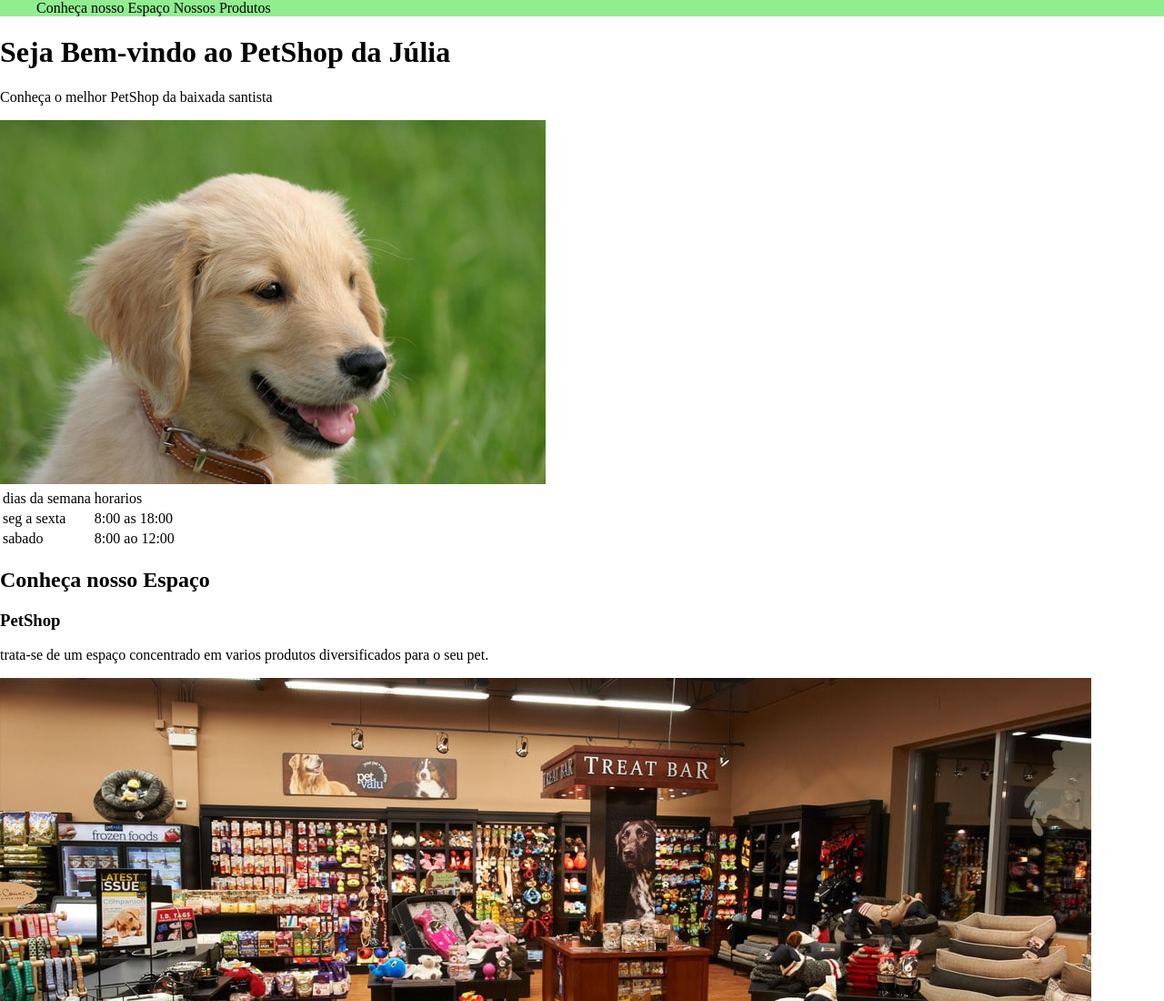
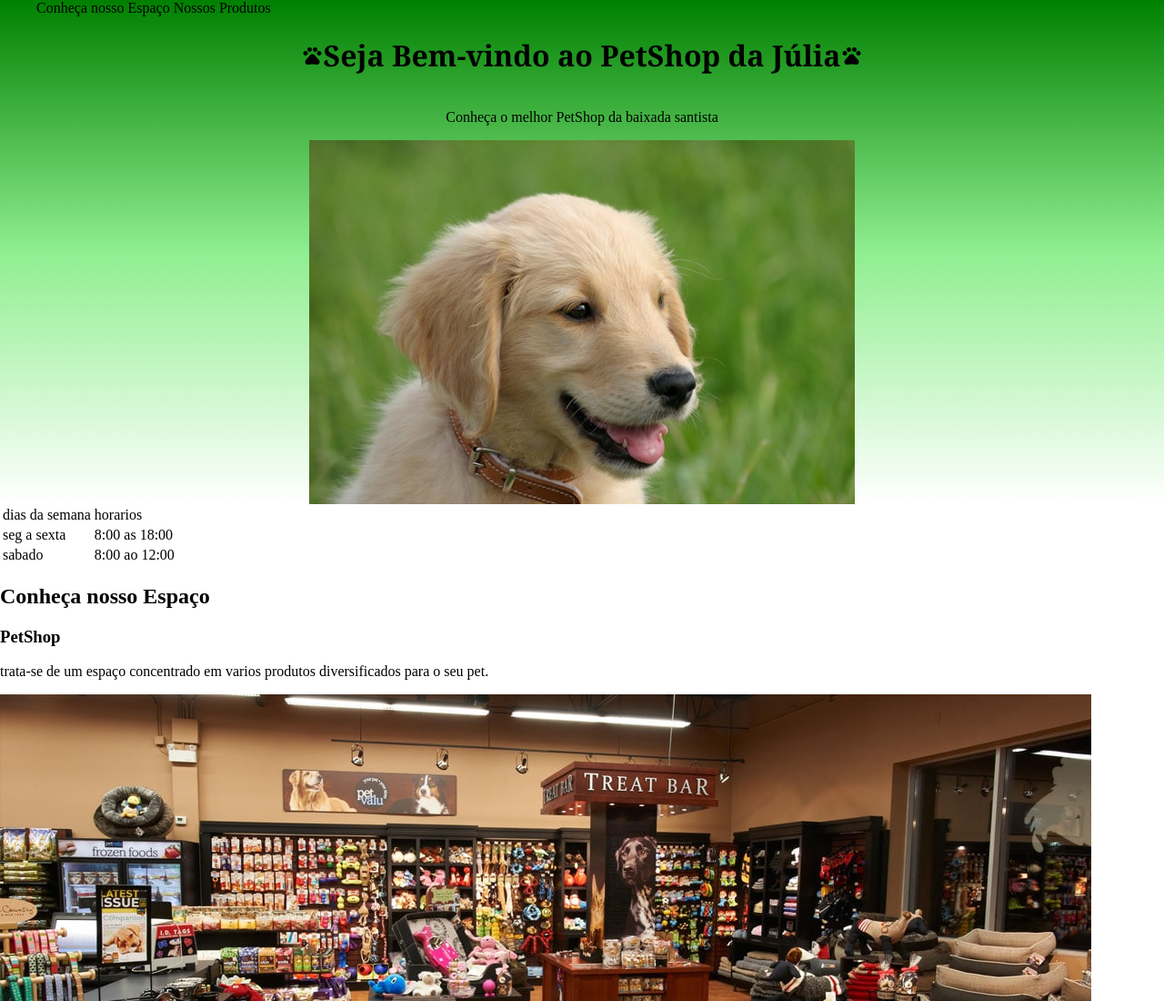
Before and after one commit to JuliaBPereira/petshop, a plain HTML site: page index.html in a window 1280 px wide. Shown: the top 1100 px of the page at 91% size. Drawn offline with Linux system fonts and the light colour scheme.

Commit message:
Add files via upload

```diff
--- a/index.html
+++ b/index.html
@@ -5,6 +5,7 @@
     <meta charset="UTF-8">
     <link rel="stylesheet" href="style.css">
     <title>PetShop</title>
+    <link href="https://fonts.googleapis.com/icon?family=Material+Icons" rel="stylesheet">
 </head>
 
 <body>
@@ -15,7 +16,11 @@
                 <li class="li-cabecalho"><a class="a-cabecalho" href="#produtos">Nossos Produtos</a></li>
             </ul>
         </nav>
-        <h1 class="h1-cabecalho">Seja Bem-vindo ao PetShop da Júlia</h1>
+        <div class="div-cabecalho">
+            <i class="material-icons">pets</i>
+            <h1 class="h1-cabecalho">Seja Bem-vindo ao PetShop da Júlia</h1>
+            <i class="material-icons">pets</i>
+        </div>
         <p class="p-cabecalho">Conheça o melhor PetShop da baixada santista</p>
         <img class="img-cabecalho" src="filhote.jpg" alt="golden retriever">
     </header>
--- a/style.css
+++ b/style.css
@@ -2,9 +2,8 @@ body{
     margin: 0;
     padding: 0;
 }
-
-.nav-cabecalho{
-    background-color: lightgreen;
+.cabecalho{
+    background-image: linear-gradient(green, lightgreen, white );
 }
 .ul-cabecalho{
     margin: 0;
@@ -18,3 +17,21 @@ body{
     text-decoration: none;
     color: black;
 }
+.div-cabecalho{
+    display: table;
+    margin: 0 auto;
+}
+
+.h1-cabecalho{
+    display: inline-block;
+    font-family: Georgia, 'Times New Roman', Times, serif;
+}
+
+.p-cabecalho {
+    text-align: center;
+}
+
+.img-cabecalho{
+    display: block;
+    margin: 0 auto;
+}
```
